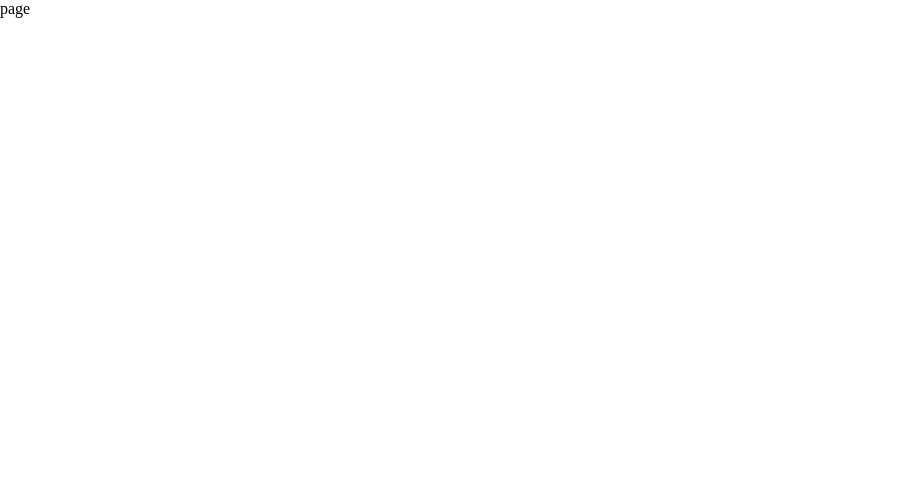
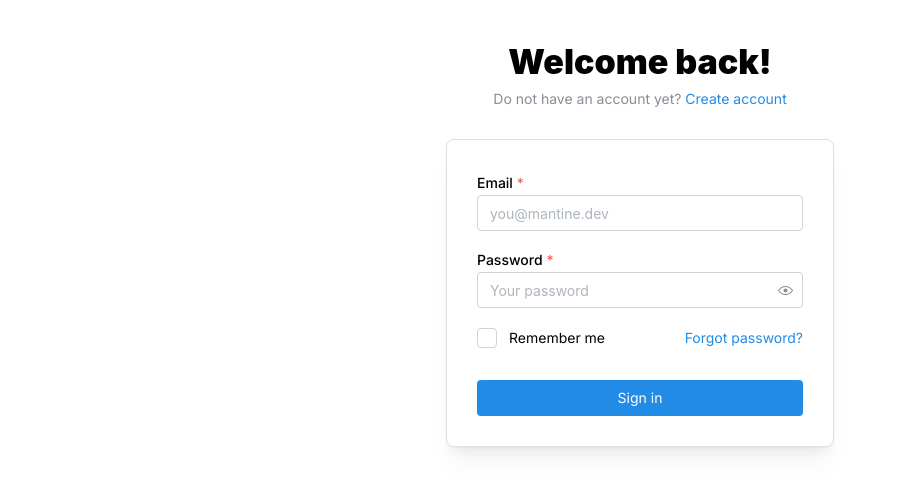
Before and after one commit to Switchinhg/portfolio, a Next.js app: page /login in a window 1280 px wide. Shown: the top 492 px of the page, without its empty margins (0-897 px from the left). Built offline with nearby package versions, Linux system fonts and the light colour scheme.

Commit message:
added login page

```diff
--- /dev/null
+++ b/app/components/AuthenticationTitle.jsx
@@ -0,0 +1,43 @@
+import {
+    TextInput,
+    PasswordInput,
+    Checkbox,
+    Anchor,
+    Paper,
+    Title,
+    Text,
+    Container,
+    Group,
+    Button,
+  } from '@mantine/core';
+  import classes from './AuthenticationTitle.module.css';
+
+  export function AuthenticationTitle() {
+    return (
+      <Container size={420} my={40}>
+        <Title ta="center" className={classes.title}>
+          Welcome back!
+        </Title>
+        <Text c="dimmed" size="sm" ta="center" mt={5}>
+          Do not have an account yet?{' '}
+          <Anchor size="sm" component="button">
+            Create account
+          </Anchor>
+        </Text>
+
+        <Paper withBorder shadow="md" p={30} mt={30} radius="md">
+          <TextInput label="Email" placeholder="you@mantine.dev" required />
+          <PasswordInput label="Password" placeholder="Your password" required mt="md" />
+          <Group justify="space-between" mt="lg">
+            <Checkbox label="Remember me" />
+            <Anchor component="button" size="sm">
+              Forgot password?
+            </Anchor>
+          </Group>
+          <Button fullWidth mt="xl">
+            Sign in
+          </Button>
+        </Paper>
+      </Container>
+    );
+  }
--- /dev/null
+++ b/app/components/AuthenticationTitle.module.css
@@ -0,0 +1,6 @@
+.title {
+  font-family:
+    Greycliff CF,
+    var(--mantine-font-family);
+  font-weight: 900;
+}
--- a/app/globals.css
+++ b/app/globals.css
@@ -1,5 +1,12 @@
+@import url('https://fonts.googleapis.com/css2?family=Inter:ital,opsz,wght@0,14..32,100..900;1,14..32,100..900&display=swap');
 *{
   padding: 0;
   margin: 0;
   box-sizing: border-box;
+
+
+  font-family: "Inter", sans-serif;
+  font-optical-sizing: auto;
+  font-weight: 400;
+  font-style: normal;
 }
--- a/app/layout.js
+++ b/app/layout.js
@@ -1,20 +1,11 @@
 import localFont from "next/font/local";
 import "./globals.css";
+import '@mantine/core/styles.css';
 import { createTheme, MantineProvider } from '@mantine/core';
 
 const theme = createTheme({
+    colorScheme: 'light'
   /** Put your mantine theme override here */
-});
-
-const geistSans = localFont({
-  src: "./fonts/GeistVF.woff",
-  variable: "--font-geist-sans",
-  weight: "100 900",
-});
-const geistMono = localFont({
-  src: "./fonts/GeistMonoVF.woff",
-  variable: "--font-geist-mono",
-  weight: "100 900",
 });
 
 export const metadata = {
@@ -25,9 +16,9 @@
 export default function RootLayout({ children }) {
   return (
     <html lang="en">
-        <body className={`${geistSans.variable} ${geistMono.variable} antialiased`}
+        <body className={` antialiased`}
         >
-          <MantineProvider theme={theme}>
+          <MantineProvider theme={theme} withGlobalStyles withNormalizeCSS >
             {children}
           </MantineProvider>
         </body>
--- a/app/login/page.jsx
+++ b/app/login/page.jsx
@@ -1,7 +1,10 @@
 import React from 'react'
+import { AuthenticationTitle } from '../components/AuthenticationTitle'
 
 export default function page() {
   return (
-    <div>page</div>
+    <div>
+        <AuthenticationTitle />
+    </div>
   )
 }
--- a/app/page.js
+++ b/app/page.js
@@ -1,10 +1,13 @@
 import Image from "next/image";
+import PersonCard from "./components/PersonCard";
 
 export default function Home() {
   return (
     /* Root main page */
     <div >
-
+      {/* About me */}
+      <PersonCard />
+      {/* Cards (grid) */}
     </div>
   );
 }
```
Also changed, not shown: app/components/PersonCard.jsx (added, +10 -0 lines), app/fonts/GeistMonoVF.woff (deleted), app/fonts/GeistVF.woff (deleted).
